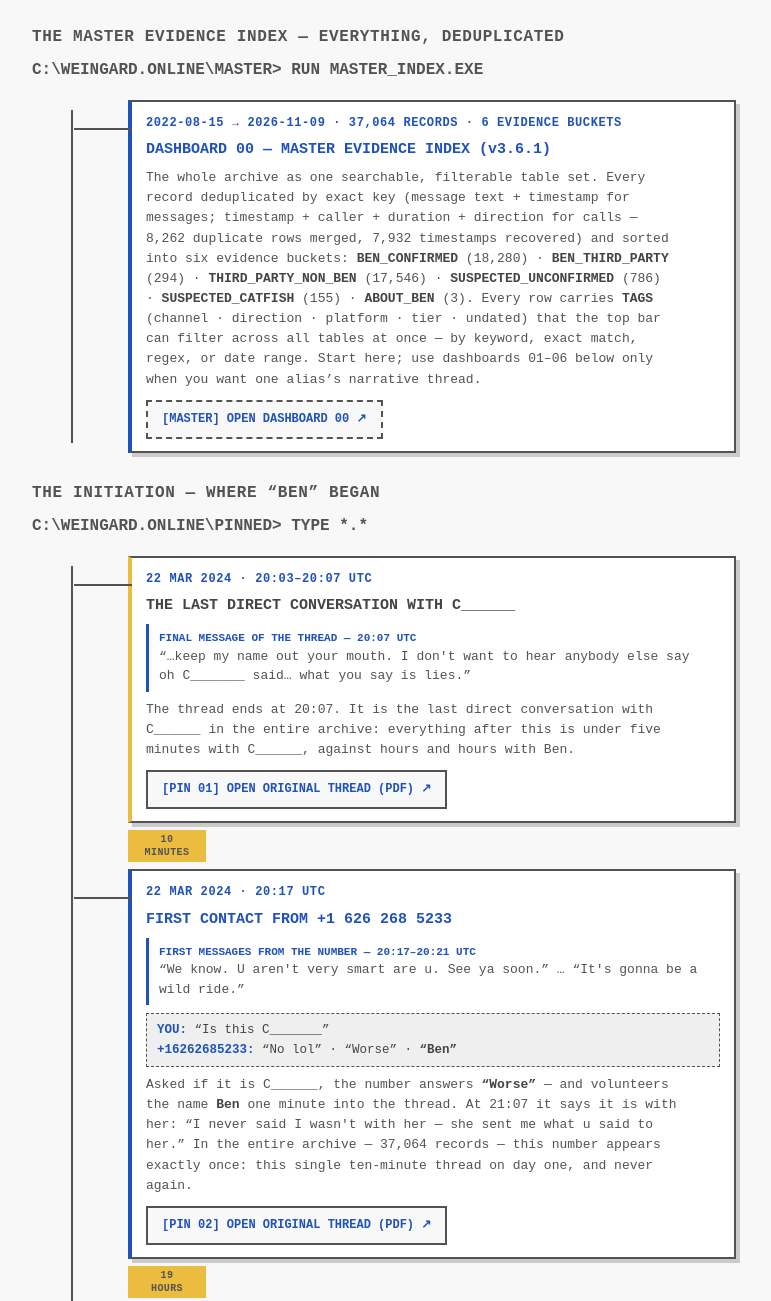
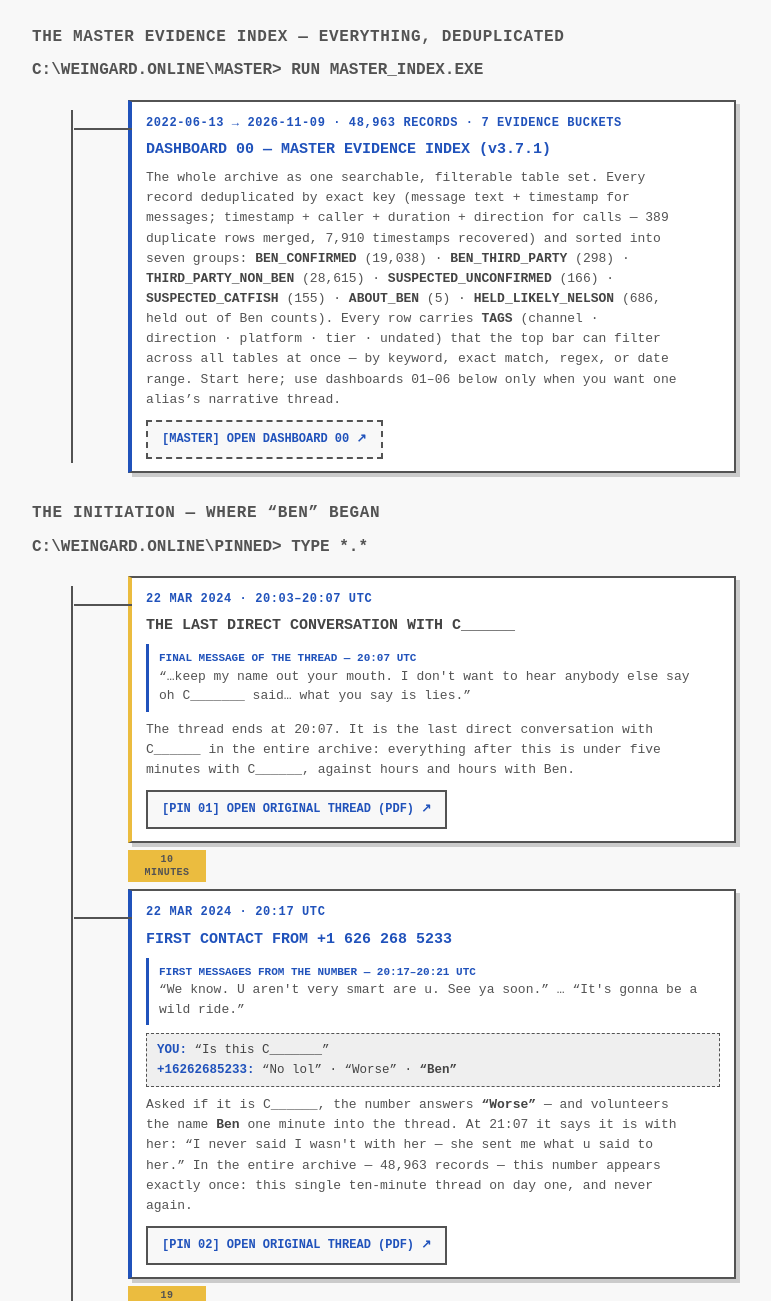
Before and after one commit to BAFfle-d/Granular_Data_Dash, a plain HTML site: page index.html in a window 1280 px wide. Shown: the part 406-1707 px from the top of the page, without its empty margins (256-1027 px from the left). Drawn offline with Linux system fonts and the light colour scheme; no server answers.

Commit message:
index.html: update to v3.7.1 — 48,963 records / 7 groups, 36-hour window 398→401 (222 confirmed-Ben), master section bucket counts incl HELD_LIKELY_NELSON

```diff
--- a/index.html
+++ b/index.html
@@ -23,9 +23,9 @@
     <p class="prompt" aria-hidden="true">C:\WEINGARD.ONLINE\MASTER&gt; RUN MASTER_INDEX.EXE</p>
     <div class="origin-chain">
       <div class="origin-node origin-node-key">
-        <p class="origin-time">2022-08-15 &rarr; 2026-11-09 &middot; 37,064 RECORDS &middot; 6 EVIDENCE BUCKETS</p>
-        <h3 class="origin-title">DASHBOARD 00 &mdash; MASTER EVIDENCE INDEX (v3.6.1)</h3>
-        <p class="origin-why">The whole archive as one searchable, filterable table set. Every record deduplicated by exact key (message text + timestamp for messages; timestamp + caller + duration + direction for calls &mdash; 8,262 duplicate rows merged, 7,932 timestamps recovered) and sorted into six evidence buckets: <strong>BEN_CONFIRMED</strong> (18,280) &middot; <strong>BEN_THIRD_PARTY</strong> (294) &middot; <strong>THIRD_PARTY_NON_BEN</strong> (17,546) &middot; <strong>SUSPECTED_UNCONFIRMED</strong> (786) &middot; <strong>SUSPECTED_CATFISH</strong> (155) &middot; <strong>ABOUT_BEN</strong> (3). Every row carries <strong>TAGS</strong> (channel &middot; direction &middot; platform &middot; tier &middot; undated) that the top bar can filter across all tables at once &mdash; by keyword, exact match, regex, or date range. Start here; use dashboards 01&ndash;06 below only when you want one alias&rsquo;s narrative thread.</p>
+        <p class="origin-time">2022-06-13 &rarr; 2026-11-09 &middot; 48,963 RECORDS &middot; 7 EVIDENCE BUCKETS</p>
+        <h3 class="origin-title">DASHBOARD 00 &mdash; MASTER EVIDENCE INDEX (v3.7.1)</h3>
+        <p class="origin-why">The whole archive as one searchable, filterable table set. Every record deduplicated by exact key (message text + timestamp for messages; timestamp + caller + duration + direction for calls &mdash; 389 duplicate rows merged, 7,910 timestamps recovered) and sorted into seven groups: <strong>BEN_CONFIRMED</strong> (19,038) &middot; <strong>BEN_THIRD_PARTY</strong> (298) &middot; <strong>THIRD_PARTY_NON_BEN</strong> (28,615) &middot; <strong>SUSPECTED_UNCONFIRMED</strong> (166) &middot; <strong>SUSPECTED_CATFISH</strong> (155) &middot; <strong>ABOUT_BEN</strong> (5) &middot; <strong>HELD_LIKELY_NELSON</strong> (686, held out of Ben counts). Every row carries <strong>TAGS</strong> (channel &middot; direction &middot; platform &middot; tier &middot; undated) that the top bar can filter across all tables at once &mdash; by keyword, exact match, regex, or date range. Start here; use dashboards 01&ndash;06 below only when you want one alias&rsquo;s narrative thread.</p>
         <a class="origin-link origin-link-dash" href="./dashboards/dashboard-00-master.html" target="_blank" rel="noopener">[MASTER] OPEN DASHBOARD 00 &#8599;</a>
       </div>
     </div>
@@ -58,7 +58,7 @@
           <span class="tt-from">YOU:</span> &ldquo;Is this C_______&rdquo;<br>
           <span class="tt-from">+16262685233:</span> &ldquo;No lol&rdquo; &middot; &ldquo;Worse&rdquo; &middot; <strong>&ldquo;Ben&rdquo;</strong>
         </div>
-        <p class="origin-why">Asked if it is C______, the number answers <strong>&ldquo;Worse&rdquo;</strong> &mdash; and volunteers the name <strong>Ben</strong> one minute into the thread. At 21:07 it says it is with her: &ldquo;I never said I wasn't with her &mdash; she sent me what u said to her.&rdquo; In the entire archive &mdash; 37,064 records &mdash; this number appears exactly once: this single ten-minute thread on day one, and never again.</p>
+        <p class="origin-why">Asked if it is C______, the number answers <strong>&ldquo;Worse&rdquo;</strong> &mdash; and volunteers the name <strong>Ben</strong> one minute into the thread. At 21:07 it says it is with her: &ldquo;I never said I wasn't with her &mdash; she sent me what u said to her.&rdquo; In the entire archive &mdash; 48,963 records &mdash; this number appears exactly once: this single ten-minute thread on day one, and never again.</p>
         <a class="origin-link" href="./pinned/initial-cntact-with-ben-32224-6262685233.pdf" target="_blank" rel="noopener">[PIN 02] OPEN ORIGINAL THREAD (PDF) &#8599;</a>
       </div>
 
@@ -76,9 +76,9 @@
       </div>
     </div>
 
-    <p class="origin-after">&gt; WITHIN 36 HOURS: <strong>398 MORE RECORDS</strong> (214 FROM CONFIRMED BEN NUMBERS) ACROSS SMS, GOOGLE CHAT AND EMAIL. THE DASHBOARDS BELOW PICK UP WHERE THIS THREAD ENDS.</p>
+    <p class="origin-after">&gt; WITHIN 36 HOURS: <strong>401 MORE RECORDS</strong> (222 FROM CONFIRMED BEN NUMBERS) ACROSS SMS, GOOGLE CHAT AND EMAIL. THE DASHBOARDS BELOW PICK UP WHERE THIS THREAD ENDS.</p>
 
-    <p class="pin-note">These two threads are where the name &ldquo;Ben&rdquo; comes from. On 22 March 2024 the conversation with C______ ends at 20:07 UTC. Exactly ten minutes later &mdash; from a number I had never given out &mdash; the first message arrives: &ldquo;We know.&rdquo; One minute after I ask if it is C______, it answers &ldquo;Worse&rdquo; &hellip; &ldquo;Ben.&rdquo; Over the next hour it says it is with C______ (&ldquo;my friend&rdquo;), claims she &ldquo;sent me what u said to her,&rdquo; and promises &ldquo;It's gonna be a wild ride.&rdquo; This back-and-forth convinced me for a long time that Ben was C______ &mdash; or at least a major player in a collective &ldquo;Ben&rdquo; identity. It was also the last direct conversation with C______: since then, under five minutes with C______, against hours and hours with Ben. The number 6262685233 appears exactly once in all 37,064 records &mdash; this one ten-minute thread on day one, and never again &mdash; so the origin survives only in the two PDFs above. Nineteen hours later, a second number with no prior history &mdash; +1 904 319 7168 &mdash; opened with &ldquo;Barry my boy. Barry my LOVE!&rdquo;, the first appearance of the phrase that threads the entire archive.</p>
+    <p class="pin-note">These two threads are where the name &ldquo;Ben&rdquo; comes from. On 22 March 2024 the conversation with C______ ends at 20:07 UTC. Exactly ten minutes later &mdash; from a number I had never given out &mdash; the first message arrives: &ldquo;We know.&rdquo; One minute after I ask if it is C______, it answers &ldquo;Worse&rdquo; &hellip; &ldquo;Ben.&rdquo; Over the next hour it says it is with C______ (&ldquo;my friend&rdquo;), claims she &ldquo;sent me what u said to her,&rdquo; and promises &ldquo;It's gonna be a wild ride.&rdquo; This back-and-forth convinced me for a long time that Ben was C______ &mdash; or at least a major player in a collective &ldquo;Ben&rdquo; identity. It was also the last direct conversation with C______: since then, under five minutes with C______, against hours and hours with Ben. The number 6262685233 appears exactly once in all 48,963 records &mdash; this one ten-minute thread on day one, and never again &mdash; so the origin survives only in the two PDFs above. Nineteen hours later, a second number with no prior history &mdash; +1 904 319 7168 &mdash; opened with &ldquo;Barry my boy. Barry my LOVE!&rdquo;, the first appearance of the phrase that threads the entire archive.</p>
 
     <h2 class="section-label">Available Dashboards</h2>
     <p class="prompt" aria-hidden="true">C:\WEINGARD.ONLINE\DASHBOARDS&gt; DIR</p>
```
